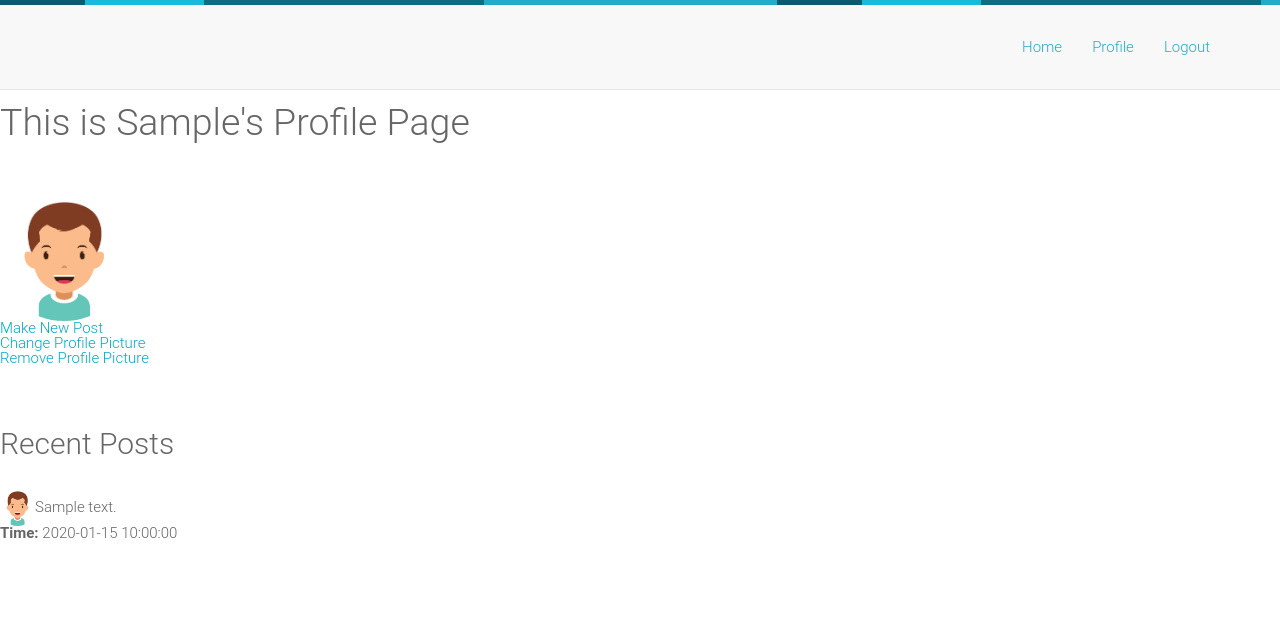
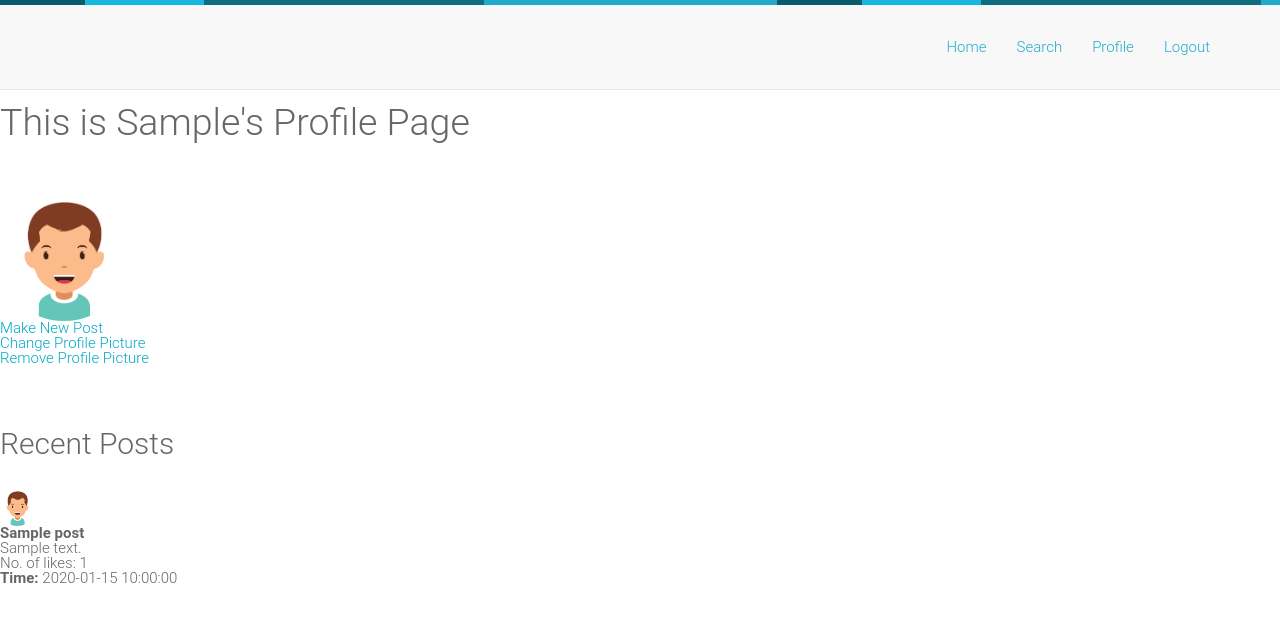
Before and after one commit to mananapr/Edutech, a Flask app: a page that uses app/templates/profile.html in a window 1280 px wide. Shown: the top 622 px of the page. Run offline with Flask 2, Linux system fonts and the light colour scheme; the visitor is signed in with stand-in values (Sample User, id 1); tables that the repository leaves empty hold one stand-in row (values such as "Sample post"); some libraries are stand-ins or nearby versions.

Commit message:
Added Search Feature

```diff
--- a/app/__init__.py
+++ b/app/__init__.py
@@ -1,6 +1,7 @@
 from flask import Flask
 from flask_sqlalchemy import SQLAlchemy
 from flask_migrate import Migrate
+from flask_whooshee import Whooshee
 
 page = Flask(__name__, static_url_path='/static')
 page.config.from_object('config')
@@ -11,4 +12,6 @@ page.config['UPLOAD_FOLDER'] = UPLOAD_FOLDER
 db = SQLAlchemy(page)
 migrate = Migrate(page, db)
 
+whooshee = Whooshee(page)
+
 from app import views, models
--- a/app/models.py
+++ b/app/models.py
@@ -1,6 +1,8 @@
 from app import db
 from werkzeug import generate_password_hash, check_password_hash
 import os
+from app import page
+from app import whooshee
 
 class User(db.Model):
     id = db.Column(db.Integer, primary_key=True)
@@ -35,11 +37,15 @@ class User(db.Model):
     def __repr__(self):
        return '<User %s, Email %s, Activation %s>' %(self.nickname, self.email, self.activation_status)
 
+@whooshee.register_model('title', 'body')
 class Post(db.Model):
+
     id = db.Column(db.Integer, primary_key = True)
+    title = db.Column(db.String(140))
     body = db.Column(db.String(140))
     timestamp = db.Column(db.DateTime)
+    likes = db.Column(db.Integer)
     user_id = db.Column(db.Integer, db.ForeignKey('user.id'))
 
     def __repr__(self):
-        return '%s' %(self.body)
+        return '%s' %(self.title)
--- a/app/templates/base_nav2.html
+++ b/app/templates/base_nav2.html
@@ -59,6 +59,7 @@
             <div class="navbar-collapse  collapse">
               <ul class="nav navbar-nav navbar-right scroll">
                  <li class="active"><a href={{ url_for('index') }}>Home</a></li>
+                 <li class="active"><a href={{ url_for('search') }}>Search</a></li>
                  {% if 'email' not in session %}
                     <li class="active"><a href={{ url_for('signin') }}>Login</a></li>
                     <li class="active"><a href={{ url_for('register') }}>Register</a></li>
--- a/app/templates/profile.html
+++ b/app/templates/profile.html
@@ -10,7 +10,8 @@
         <a href="{{ url_for('removeprofile') }}">Remove Profile Picture</a>
         <h3>Recent Posts</h3>
         {% for p in pp %}
-            <a href="{{ url_for('profile', nick=p.author.nickname) }}"><img class="img-circle" src={{ user.avatar() }} width=35 height=35 ></a>{{ p }}<br>
+            <a href="{{ url_for('profile', nick=p.author.nickname) }}"><img class="img-circle" src={{ user.avatar() }} width=35 height=35 ></a><br><strong>{{ p.title }}</strong><br>{{ p.body }}<br>
+            No. of likes: {{ p.likes }}<br>
             <strong>Time: </strong>{{ p.timestamp }}<br><br>
         {% endfor %}
     </div>
--- a/app/templates/signin.html
+++ b/app/templates/signin.html
@@ -184,7 +184,11 @@ form input#password:focus{
             Enter Email ID:<br>
             {{ form.email(size=80) }}<br>
             {% for error in form.email.errors %}
-                <span style="color:red">[{{ error }}]</span>
+                {% if 'verified' in error %}
+                    <span style="color:red">[{{ error }}]</span><a href="{{ url_for('resendmail') }}">Resend Link?</a>
+                {% else %}
+                    <span style="color:red">[{{ error }}]</span>
+                {% endif %}
             {% endfor %}
         </p>
         <p>
--- a/app/views.py
+++ b/app/views.py
@@ -1,5 +1,5 @@
 from flask import url_for, request, render_template, flash, session, redirect
-from .forms import SignupForm, SigninForm, PostForm, RecoveryForm, NewpasswordForm
+from .forms import SearchForm, SignupForm, SigninForm, PostForm, RecoveryForm, NewpasswordForm
 from app import page, db, models
 from .models import User, Post
 import datetime
@@ -8,6 +8,7 @@ from itsdangerous import TimedJSONWebSignatureSerializer as Serializer
 from itsdangerous import BadSignature
 import smtplib
 import os
+from flask_whooshee import WhoosheeQuery
 
 def get_serializer(secret_key=None):
     if secret_key is None:
@@ -113,7 +114,8 @@ def newpost():
         else:
             cur_user = User.query.filter_by(email = session['email']).first()
             post_body = form.body.data
-            new = models.Post(body=post_body, timestamp=datetime.datetime.utcnow(), author=cur_user)
+            post_title = form.title.data
+            new = models.Post(title=post_title, body=post_body, timestamp=datetime.datetime.utcnow(), likes=0, author=cur_user)
             db.session.add(new)
             db.session.commit()
             flash("Post Successfull")
@@ -204,6 +206,38 @@ def forgotpassword():
     elif request.method == 'GET':
         return render_template('recovery.html', title="Forgot Password", form=form)
 
+@page.route('/resendmail', methods=['POST', 'GET'])
+def resendmail():
+    form = RecoveryForm()
+    if request.method == 'POST':
+        if form.validate()  == False:
+            return render_template('resend.html', title="Forgot Password", form=form)
+        else:
+            user = User.query.filter_by(email=form.email.data).first()
+            send_mail(form.email.data, user)
+            return 'mail sent successfully'
+
+    elif request.method == 'GET':
+        return render_template('resend.html', title="Resend Mail", form=form)
+
+@page.route('/search', methods=['GET', 'POST'])
+def search():
+    form = SearchForm()
+
+    if request.method == 'POST':
+        if form.validate()  == False:
+            return render_template('search.html', title="Search", form=form)
+        else:
+            q = form.search.data
+            return redirect(url_for('search_results', query=q))
+    elif request.method == 'GET':
+        return render_template('search.html', title="Search", form=form)
+
+@page.route('/search_results/<query>')
+def search_results(query):
+    results = Post.query.whooshee_search(query).all()
+    return render_template('search_results.html', title="Search Results", query=query, results=results)
+
 @page.route('/5menu')
 def five_menu():
     return render_template('5menu.html', title="5 Minutes")
```
Also changed, not shown: app/forms.py (+20 -0 lines), app/templates/newpost.html (+8 -0 lines), app/templates/resend.html (added, +16 -0 lines), app/templates/search.html (added, +15 -0 lines), app/templates/search_results.html (added, +10 -0 lines), 1 other file.
